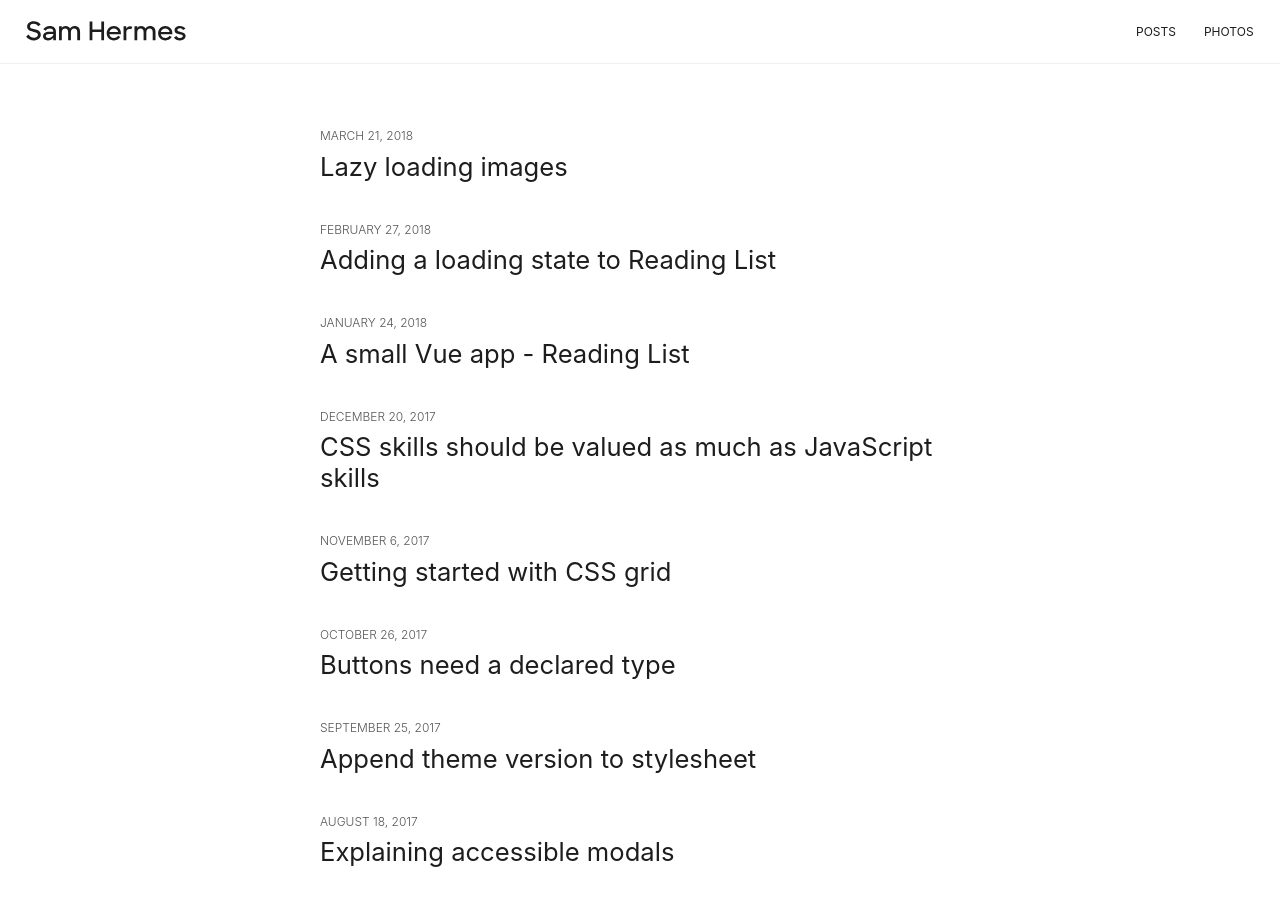
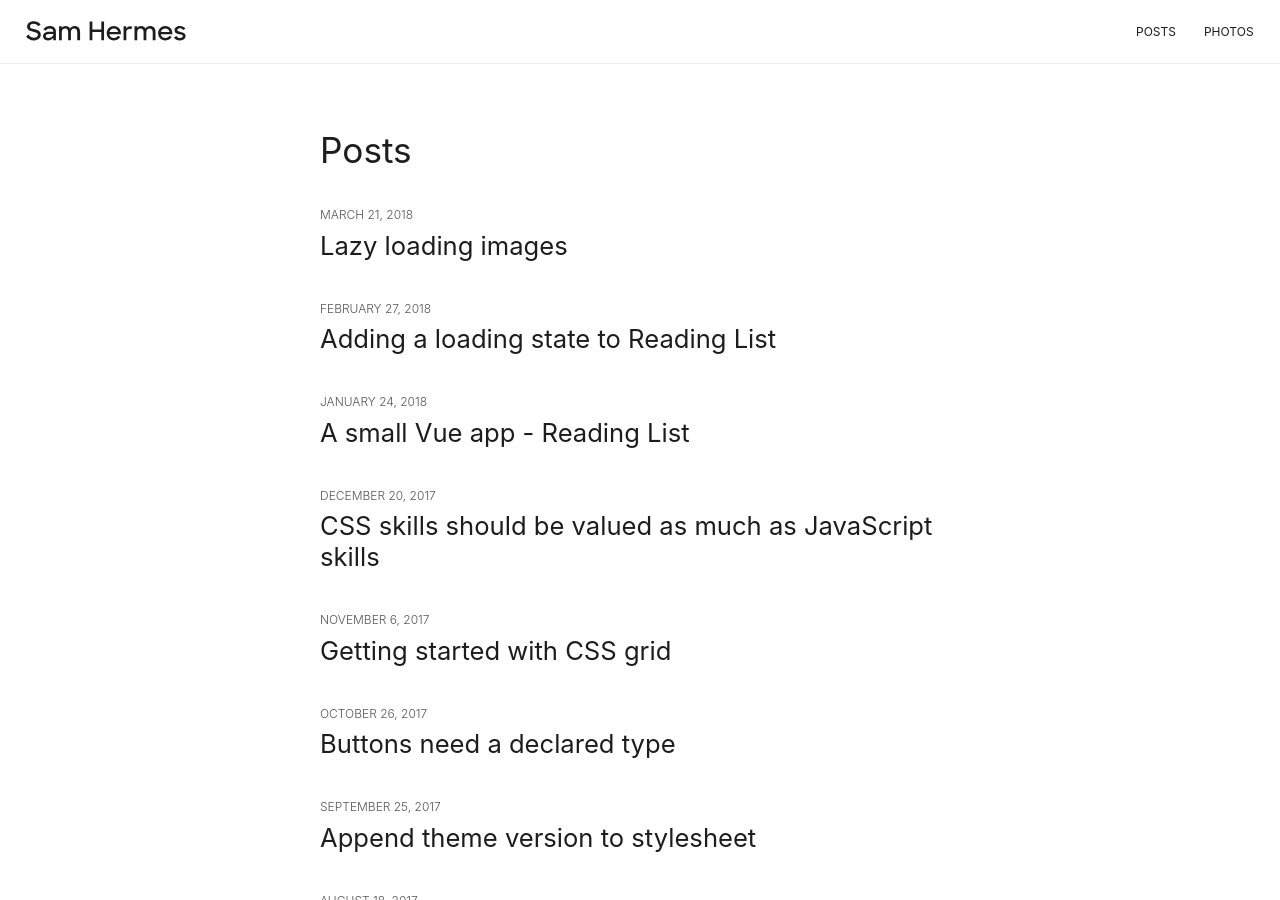
Before and after one commit to samhermes/samhermes.github.io, a Jekyll site: the page built from posts.md, in a window 1280 px wide and 900 px high. Built offline with Jekyll 4.4.1, drawn with Linux system fonts in a browser that asks for light colours.

Commit message:
Add unique title to posts page

```diff
--- a/posts.md
+++ b/posts.md
@@ -2,6 +2,9 @@
 layout: default
 ---
 <div class="post-list">
+	<header class="post-header">
+		<h1 class="post-title">Posts</h1>
+	</header>
 	<ul>
 	  {% for post in site.posts %}
 	    <li>
```
